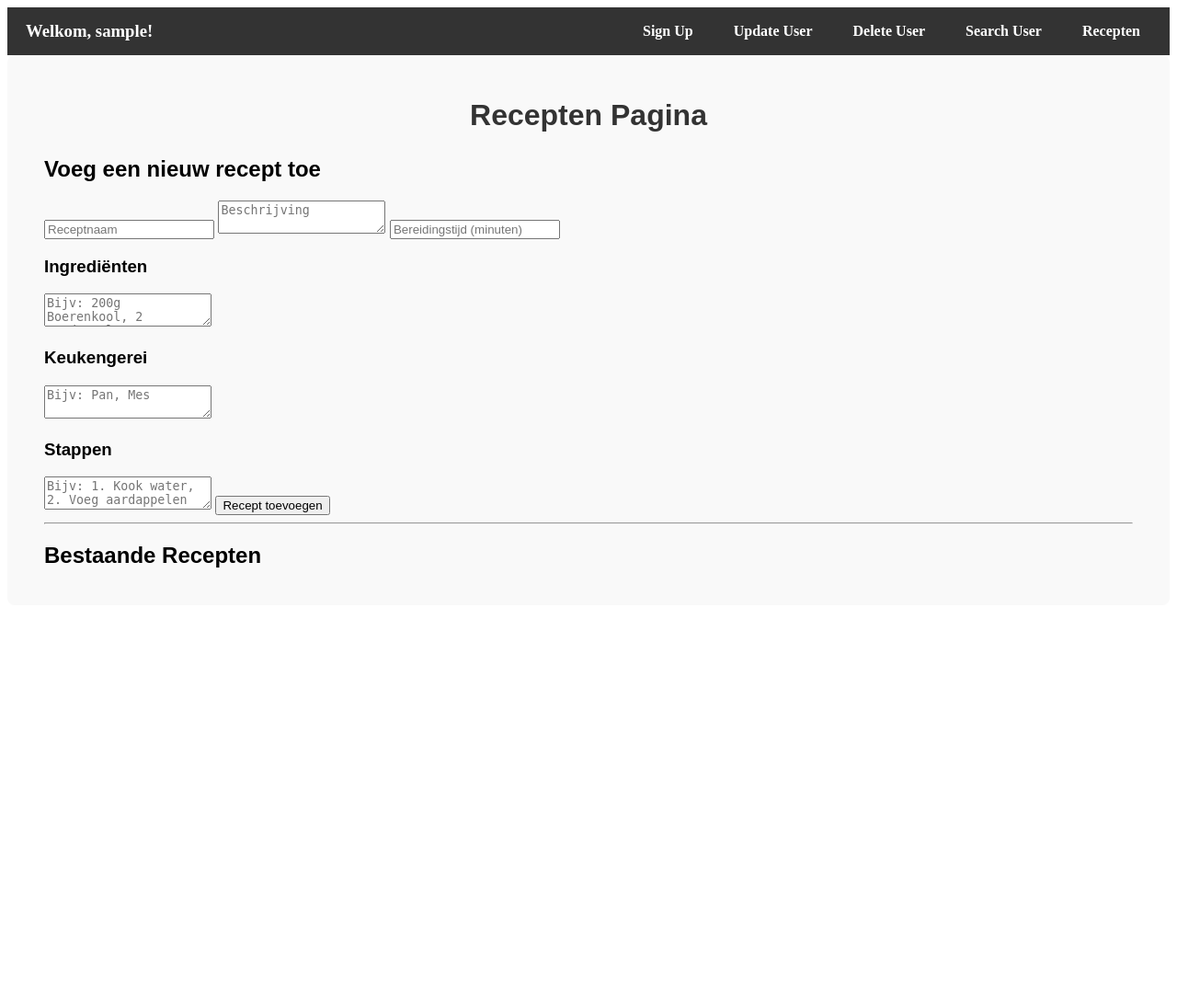
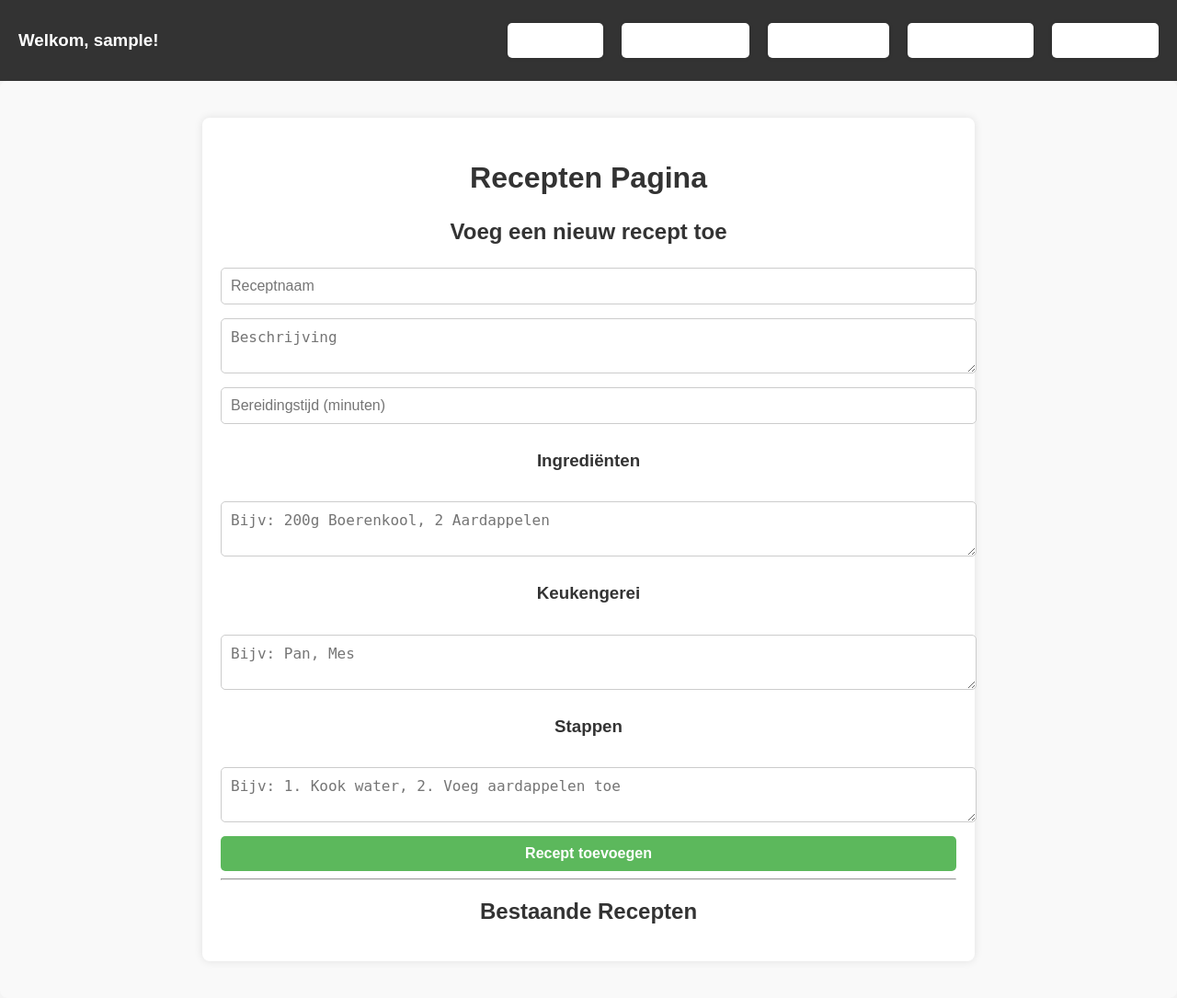
Before and after one commit to AadOfzo/recepten, a PHP site: page /index.php?page=recepten in a window 1280 px wide. Shown: the whole page at 92% size. Before the commit the page ends 617 px from the top, so only its background shows below. Run offline with PHP 8.4, Linux system fonts and the light colour scheme; the visitor is signed in with stand-in values (Sample User, id 1); data that the repository does not hold is empty.

Commit message:
styles geupdate, process-recept verplaatst naar recept-functions. recepten-form actions aangepast aan formhandler en recept-functions

```diff
--- a/css/index.styles.css
+++ b/css/index.styles.css
@@ -1,4 +1,4 @@
-/* Styling voor de main content in de indexpagina */
+
 .MainContent {
     margin: 20px;
     font-family: Arial, sans-serif;
--- /dev/null
+++ b/css/recepten.styles.css
@@ -0,0 +1,63 @@
+body {
+    font-family: Arial, sans-serif;
+    background-color: #f4f4f4;
+    margin: 0;
+    padding: 0;
+}
+
+.container {
+    width: 80%;
+    max-width: 800px;
+    margin: 20px auto;
+    background: white;
+    padding: 20px;
+    border-radius: 8px;
+    box-shadow: 0 0 10px rgba(0, 0, 0, 0.1);
+}
+
+h1, h2, h3 {
+    text-align: center;
+    color: #333;
+}
+
+/* Formulier stijlen */
+form {
+    display: flex;
+    flex-direction: column;
+    gap: 10px;
+}
+
+input, textarea, button {
+    width: 100%;
+    padding: 10px;
+    margin-top: 5px;
+    border: 1px solid #ccc;
+    border-radius: 5px;
+    font-size: 1rem;
+}
+
+button {
+    background-color: #5cb85c;
+    color: white;
+    font-weight: bold;
+    border: none;
+    cursor: pointer;
+}
+
+button:hover {
+    background-color: #4cae4c;
+}
+
+/* Lijst stijlen */
+ul {
+    list-style-type: none;
+    padding: 0;
+}
+
+li {
+    background: #fff;
+    padding: 10px;
+    margin: 10px 0;
+    border-radius: 5px;
+    box-shadow: 0 0 5px rgba(0, 0, 0, 0.1);
+}
--- a/pages/recepten/recepten-form.php
+++ b/pages/recepten/recepten-form.php
@@ -1,6 +1,6 @@
 <?php
-include '../../includes/dbconnect.php';
-include '../../includes/recipe-functions.inc.php';
+include '../../includes/dbh.inc.php';
+include '../../functions/recept-functions.php';
 
 $edit = false;
 $recept = ['id' => '', 'naam' => '', 'beschrijving' => '', 'bereidingstijd' => ''];
--- a/pages/recepten/recepten.php
+++ b/pages/recepten/recepten.php
@@ -14,14 +14,16 @@
     <meta charset="UTF-8">
     <meta name="viewport" content="width=device-width, initial-scale=1.0">
     <title>Recepten</title>
+    <link rel="stylesheet" href="../../css/recepten.styles.css">
 </head>
 
 <body>
+    <div class="container">
         <h1>Recepten Pagina</h1>
 
         <!-- Formulier om een nieuw recept toe te voegen -->
         <h2>Voeg een nieuw recept toe</h2>
-    <form action="includes/add_recipe.inc.php" method="post">
+        <form action="includes/formhandler.inc.php" method="post">
             <input type="text" name="naam" placeholder="Receptnaam" required>
             <textarea name="beschrijving" placeholder="Beschrijving"></textarea>
             <input type="number" name="bereidingstijd" placeholder="Bereidingstijd (minuten)" required>
@@ -51,6 +53,7 @@
                 </li>
             <?php endforeach; ?>
         </ul>
+    </div>
 </body>
 
 </html>
```
Also changed, not shown: functions/recept-functions.php (renamed from includes/process-recept.php). Lines whose indentation alone changed are shown as unchanged.
